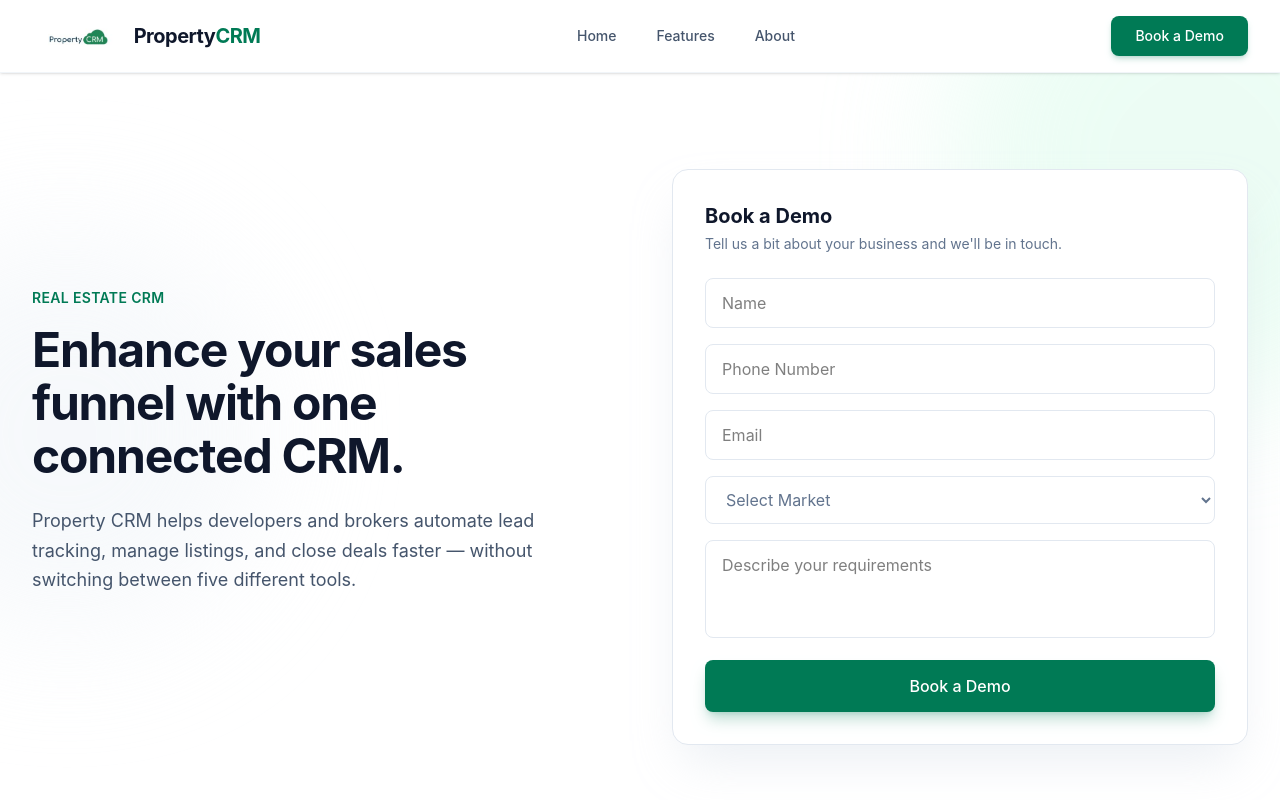
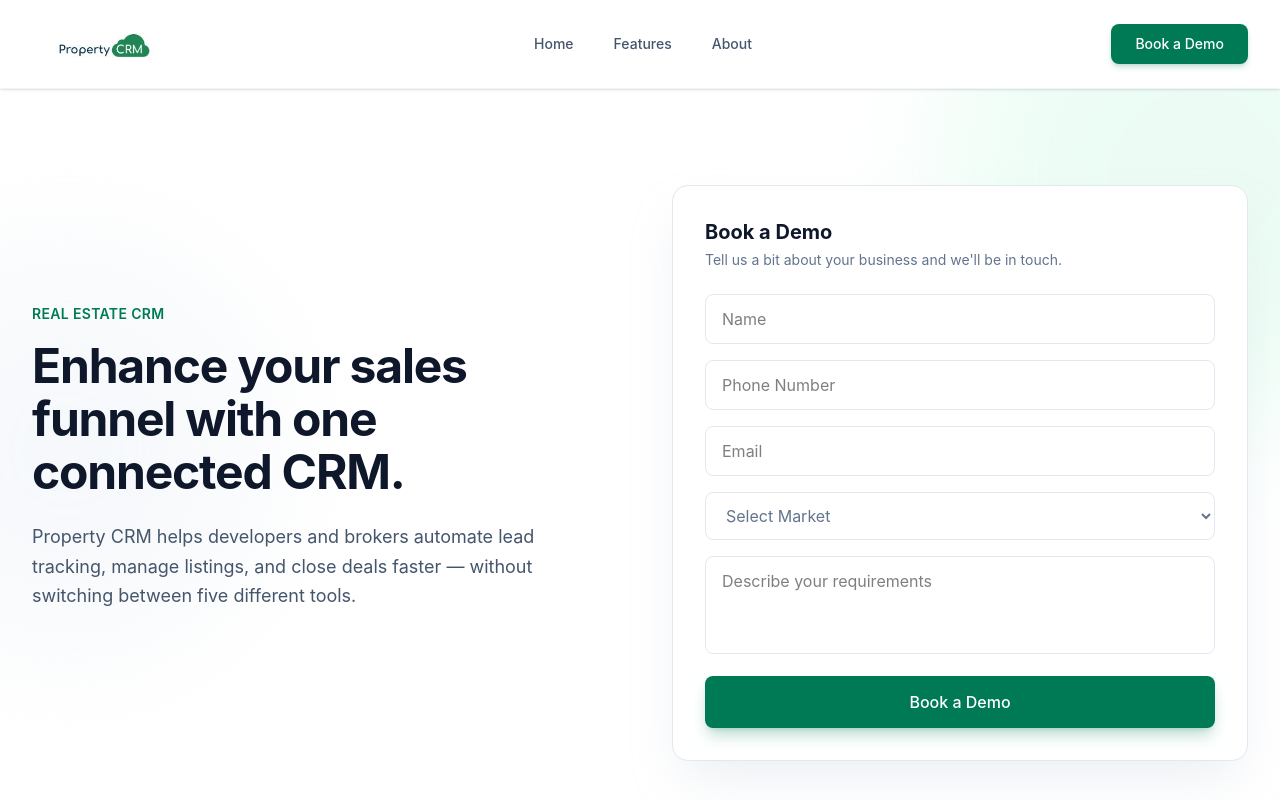
Before and after one commit to fatimaijaz404-del/propertyCRM, a React (Vite) app: page / in a window 1280 px wide. Shown: the top 800 px of the page. Built offline with nearby package versions, Linux system fonts and the light colour scheme.

Commit message:
Remove duplicate text next to logo image

```diff
--- a/src/components/Navbar.jsx
+++ b/src/components/Navbar.jsx
@@ -5,12 +5,8 @@ function Navbar() {
     <nav className="sticky top-0 z-50 flex items-center justify-between px-8 py-4 bg-white/90 backdrop-blur-md border-b border-slate-100 shadow-sm">
 
       <div className="flex items-center gap-2.5">
-        <img src={logo} alt="Property CRM Logo" className="h-9 w-auto" />
-        <span className="text-xl font-bold tracking-tight">
-          <span className="text-slate-900">Property</span>
-          <span className="text-emerald-700">CRM</span>
-        </span>
-      </div>
+  <img src={logo} alt="Property CRM Logo" className="h-14 w-auto" />
+</div>
 
       <ul className="hidden md:flex gap-10 text-slate-600 font-medium text-sm">
         <li><a href="#home" className="hover:text-emerald-700 transition-colors">Home</a></li>
```
